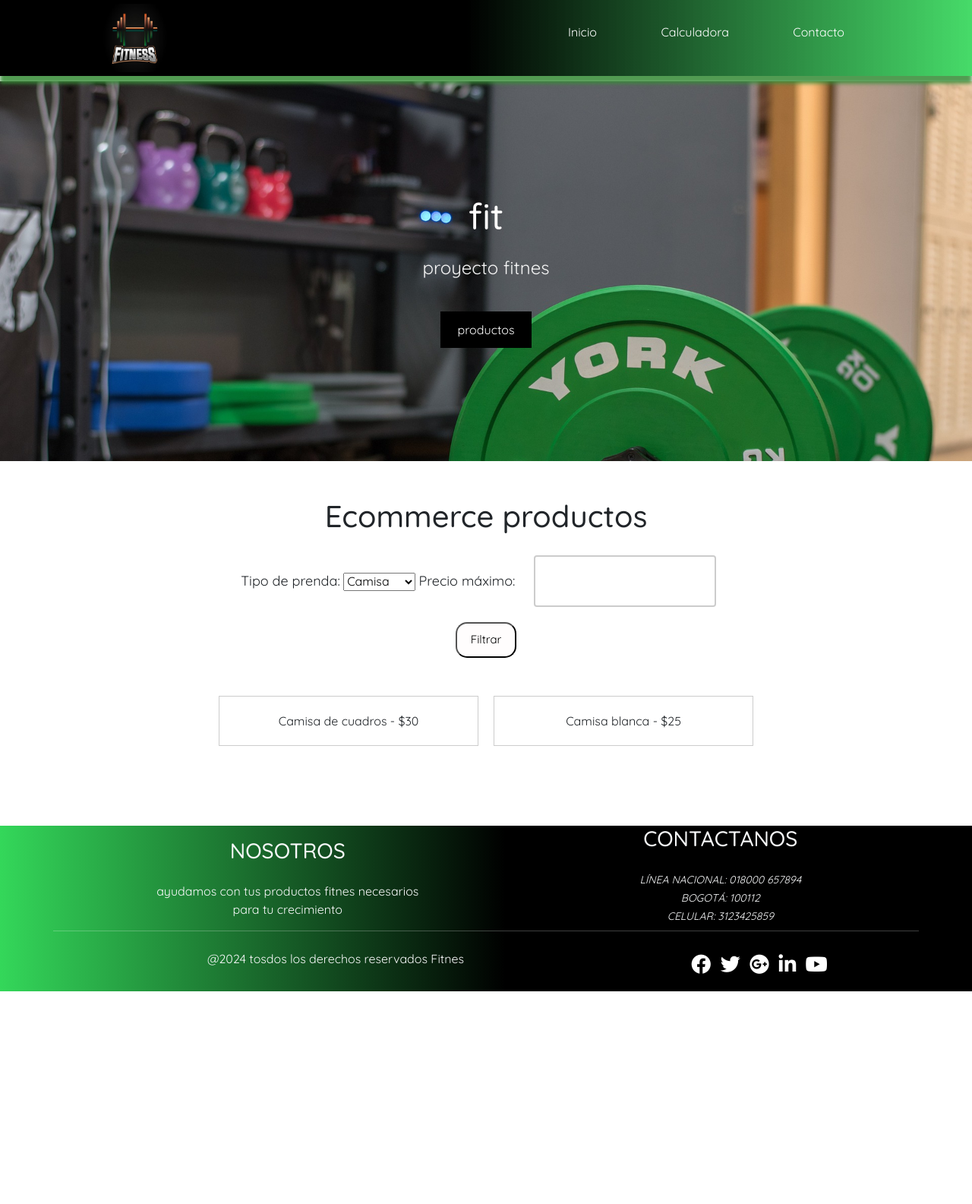
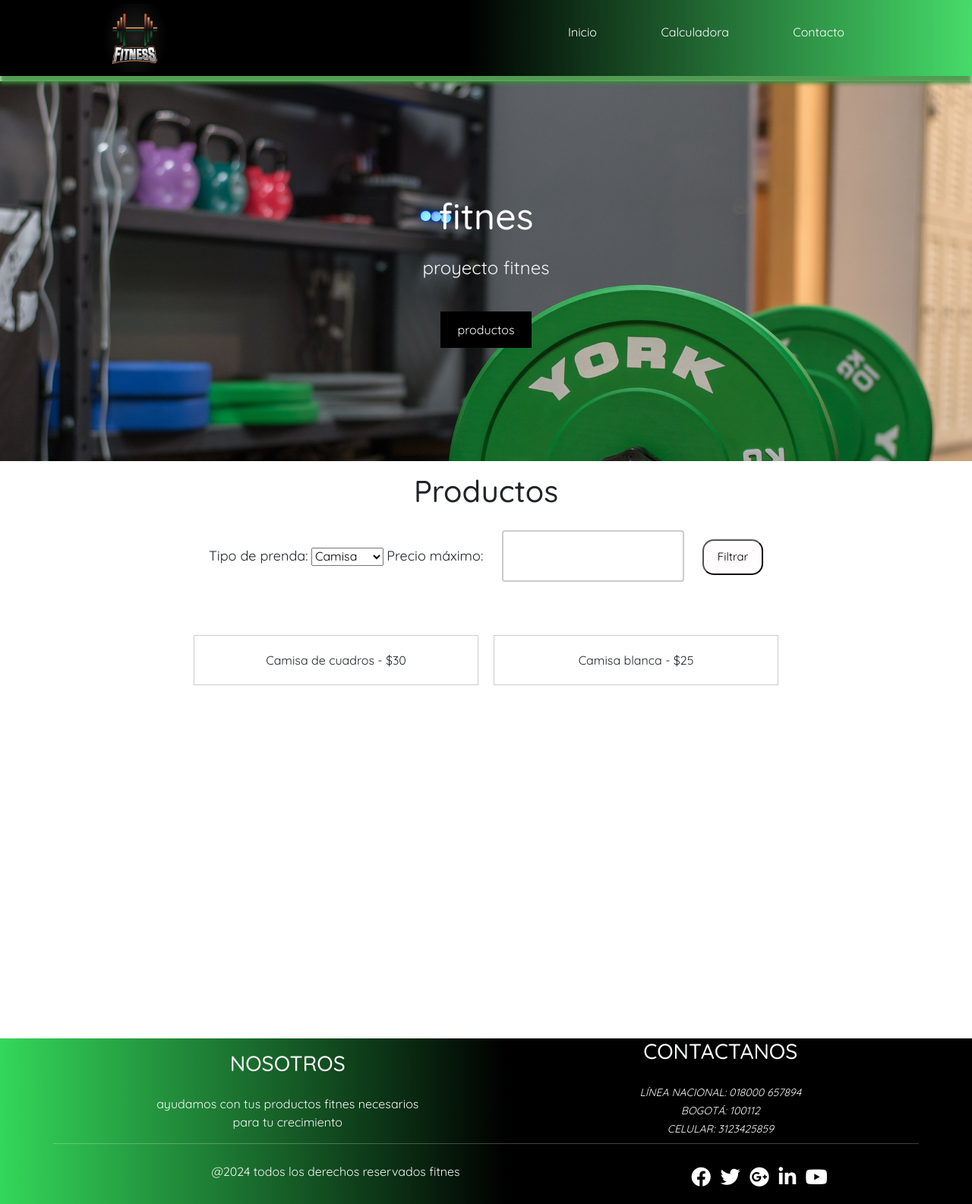
Before and after one commit to oscaresteban2/javascript, a plain HTML site: page index.html in a window 1280 px wide. Shown: the whole page at 76% size. Before the commit the page ends 1305 px from the top, so only its background shows below. Drawn offline with nearby package versions, Linux system fonts and the light colour scheme.

Commit message:
preentrega 2

```diff
--- a/code.js
+++ b/code.js
@@ -1,6 +1,7 @@
 function obtenerValores() {
   const num1 = document.getElementById("num1").value;
   const num2 = document.getElementById("num2").value;
+  console.log("los numeros son " + " numero uno " + num1 + " y " + " numero dos " + num2)
 
   // Validar si los valores están vacíos
   for (const valor of [num1, num2]) {
--- a/index.html
+++ b/index.html
@@ -29,12 +29,12 @@
   </header>
   <main>
     <section id="banner">
-      <h2>fit</h2>
+      <h2>fitnes</h2>
       <p>proyecto fitnes</p>
       <a href="#productos" class="button">productos</a>
     </section>
-    <div class="containers p-5">
-      <h1>Ecommerce productos</h1>
+    <div class="containers ">
+      <h1>Productos</h1>
       <div class="filters">
         <label for="type">Tipo de prenda:</label>
         <select id="type">
@@ -71,7 +71,7 @@
           <hr class="mb-4">
           <div class="row">
             <div class="col-md-4 col-lg-8">
-              <p>@2024 tosdos los derechos reservados Fitnes
+              <p>@2024 todos los derechos reservados fitnes
               </p>
             </div>
             <div class="col-md-5 col-lg-4">
--- a/style.css
+++ b/style.css
@@ -117,9 +117,9 @@ button:hover {
 
 .containers {
     max-width: 100vh;
-    height: 60vh;
+    height: 95vh;
     margin: 0 auto;
-    padding: 20px;
+    padding: 15px;
 }
 
 .filters {
```
Also changed, not shown: pages/calculadora.html (+2 -2 lines), pages/contacto.html (+2 -2 lines).
